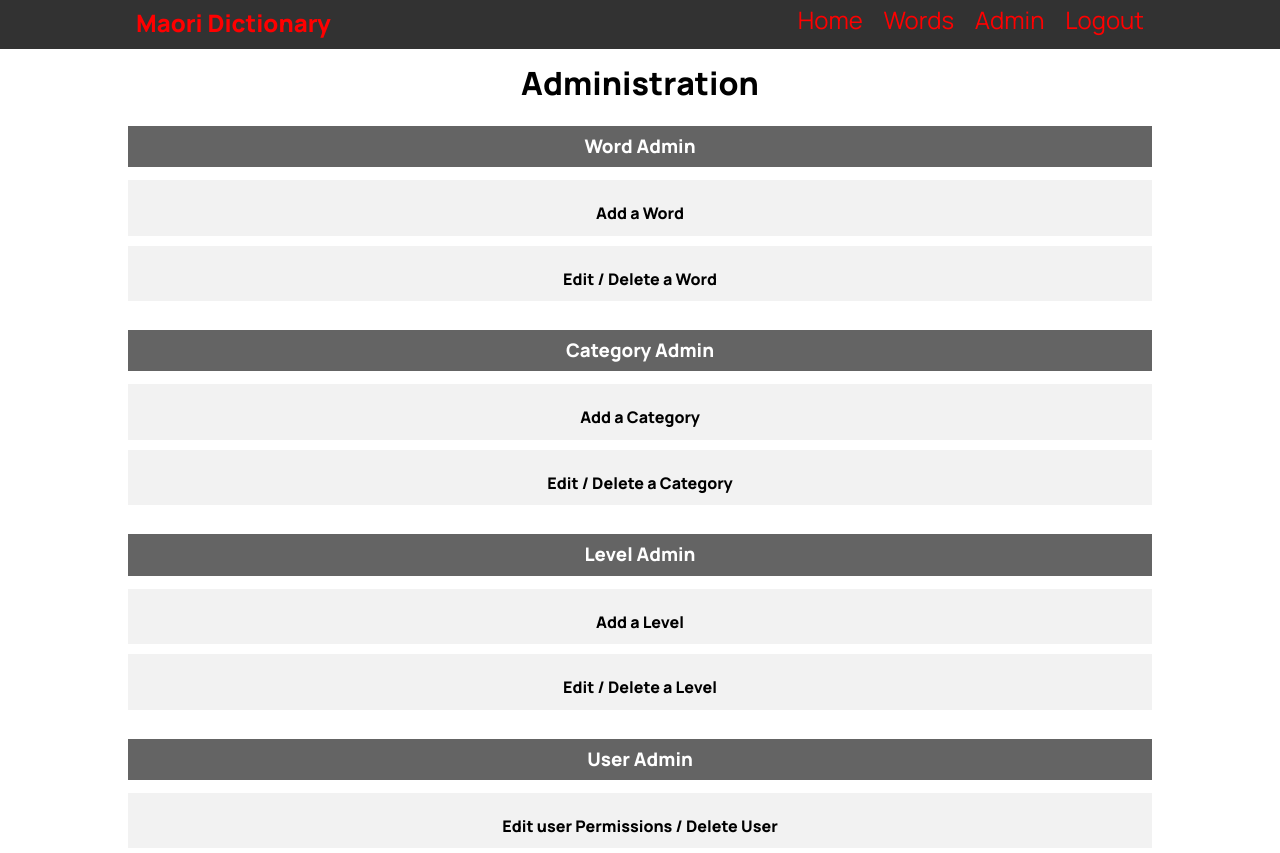
After one commit to DinoBarney63/MaoriDictionaryWebsite, a Flask app: page /admin in a window 1280 px wide. The commit adds this page. Run offline with Flask 3, Linux system fonts and the light colour scheme; a user stored in the database is signed in; data comes from the database, SQL or seed files in the repository; both versions use the stored data as it was after the commit.

Commit message:
Created admin page with collapsable sections

```diff
--- a/app.py
+++ b/app.py
@@ -63,34 +63,28 @@ def render_home():
 @app.route('/word_list/<category_id>_<level_id>')
 def render_word_list(category_id, level_id):
     con = create_connection(DATABASE)
+    cur = con.cursor()
     query = "SELECT id, name FROM category"
-    cur = con.cursor()
     cur.execute(query)
     category_list = cur.fetchall()
     query = "SELECT id, number FROM level"
-    cur = con.cursor()
     cur.execute(query)
     level_list = cur.fetchall()
+
+    category = category_list[int(category_id) - 1][1]
+    level = int(level_id)
     # If there is no filter then we select all the words otherwise we select those with the filter
     if category_id == "0" and level_id == "0":
         query = "SELECT id, maori_word, english_translation, category, level FROM vocab_list"
-        cur = con.cursor()
         cur.execute(query)
     elif category_id != "0" and level_id == "0":
-        category = category_list[int(category_id) - 1][1]
         query = "SELECT id, maori_word, english_translation, category, level FROM vocab_list WHERE category=?"
-        cur = con.cursor()
         cur.execute(query, (category, ))
     elif category_id == "0" and level_id != "0":
-        level = int(level_id)
         query = "SELECT id, maori_word, english_translation, category, level FROM vocab_list WHERE level=?"
-        cur = con.cursor()
         cur.execute(query, (level, ))
     else:
-        category = category_list[int(category_id) - 1][1]
-        level = int(level_id)
         query = "SELECT id, maori_word, english_translation, category, level FROM vocab_list WHERE category=? AND level=?"
-        cur = con.cursor()
         cur.execute(query, (category, level))
     words = cur.fetchall()
     con.close()
@@ -105,8 +99,9 @@ def render_word_list(category_id, level_id):
 @app.route('/individual_word/<word_id>')
 def render_individual_word(word_id):
     con = create_connection(DATABASE)
+    cur = con.cursor()
+    # Get word info
     query = "SELECT * FROM vocab_list WHERE id = ?"
-    cur = con.cursor()
     cur.execute(query, (word_id, ))
     info = cur.fetchall()
     con.close()
@@ -133,22 +128,30 @@ def render_edit_word_information(word_id):
             image_name = "none"
 
         con = create_connection(DATABASE)
+        cur = con.cursor()
         query = "UPDATE vocab_list SET maori_word = ?, english_translation = ?, category = ?, definition = ?, level = ?, last_edited_time = datetime('now','localtime'), last_edited_user = ?, image_name = ? WHERE id = ?"
-        cur = con.cursor()
         cur.execute(query, (maori_word, english_translation, category, definition, level, last_edited_user, image_name, word_id))
         con.commit()
         con.close()
         return redirect('/individual_word/' + word_id)
 
+    con = create_connection(DATABASE)
+    cur = con.cursor()
     # Get word information
-    con = create_connection(DATABASE)
     query = "SELECT * FROM vocab_list WHERE id = ?"
-    cur = con.cursor()
     cur.execute(query, (word_id,))
     word_info = cur.fetchall()
+    # Get categories
+    query = "SELECT * FROM category"
+    cur.execute(query)
+    category_list = cur.fetchall()
+    # Get levels
+    query = "SELECT * FROM level"
+    cur.execute(query)
+    level_list = cur.fetchall()
     con.close()
     word_info = word_info[0]
-    return render_template('edit_word_information.html', page_name='Edit Word ' + word_id, logged_in=is_logged_in(), admin=is_admin(), word_information=word_info)
+    return render_template('edit_word_information.html', page_name='Edit Word ' + word_id, logged_in=is_logged_in(), admin=is_admin(), word_information=word_info, category_list=category_list, level_list=level_list)
 
 
 @app.route('/individual_word/delete_word/<word_id>')
@@ -158,8 +161,8 @@ def render_delete_word(word_id):
 
     # Get word information
     con = create_connection(DATABASE)
+    cur = con.cursor()
     query = "SELECT * FROM vocab_list WHERE id = ?"
-    cur = con.cursor()
     cur.execute(query, (word_id,))
     word_info = cur.fetchall()
     con.close()
@@ -173,13 +176,54 @@ def delete_word_confirm(word_id):
         return redirect('/individual_word/' + word_id)
 
     con = create_connection(DATABASE)
+    cur = con.cursor()
     query = "DELETE FROM vocab_list WHERE id = ?"
-    cur = con.cursor()
     cur.execute(query, (word_id,))
     con.commit()
     con.close()
 
     return redirect("/word_list/0_0")
+
+
+
+@app.route('/admin')
+def render_admin():
+    if not is_admin():
+        return redirect('/')
+    con = create_connection(DATABASE)
+    cur = con.cursor()
+    query = "SELECT id, maori_word, english_translation, category, level FROM vocab_list"
+    cur.execute(query)
+    words = cur.fetchall()
+    query = "SELECT * FROM category"
+    cur.execute(query)
+    categories = cur.fetchall()
+    query = "SELECT * FROM level"
+    cur.execute(query)
+    levels = cur.fetchall()
+    query = "SELECT * FROM user"
+    cur.execute(query)
+    user_list = cur.fetchall()
+    con.close()
+
+    # Reformatting the words to be displayed
+    word_list = []
+    for word in words:
+        word = (word[0], str(word[1]).title(), str(word[2]).title(), str(word[3]).title(), word[4])
+        word_list.append(word)
+    # Reformatting the categories to be displayed
+    category_list = []
+    for category in categories:
+        category = (category[0], str(category[1]).title())
+        category_list.append(category)
+    # Reformatting the levels to be displayed
+    level_list = []
+    for level in levels:
+        level = (level[0], str(level[1]).title())
+        level_list.append(level)
+
+    return render_template("admin.html", page_name='Admin', logged_in=is_logged_in(), admin=is_admin(), word_list=word_list, category_list=category_list, level_list=level_list, user_list=user_list)
+
 
 
 @app.route('/login', methods=['POST', 'GET'])
@@ -190,8 +234,8 @@ def render_login():
         email = request.form['email'].strip().lower()
         password = request.form['password'].strip()
         con = create_connection(DATABASE)
+        cur = con.cursor()
         query = """SELECT id, first_name, last_name, password, role FROM user WHERE email = ?"""
-        cur = con.cursor()
         cur.execute(query, (email,))
         user_data = cur.fetchone()
         con.close()
@@ -245,8 +289,8 @@ def render_signup():
 
         hashed_password = bcrypt.generate_password_hash(password)
         con = create_connection(DATABASE)
+        cur = con.cursor()
         query = "INSERT INTO user (first_name, last_name, email, password, role) VALUES (?, ?, ?, ?, ?)"
-        cur = con.cursor()
 
         try:
             cur.execute(query, (first_name, last_name, email, hashed_password, "User"))
@@ -273,8 +317,8 @@ def render_confirm_school_role(user_id):
 @app.route('/signup_student/<user_id>')
 def signup_student(user_id):
     con = create_connection(DATABASE)
+    cur = con.cursor()
     query = "UPDATE user SET role='Student' WHERE id = ?"
-    cur = con.cursor()
     cur.execute(query, (user_id,))
     con.commit()
     con.close()
@@ -285,8 +329,8 @@ def signup_student(user_id):
 @app.route('/signup_teacher/<user_id>')
 def signup_teacher(user_id):
     con = create_connection(DATABASE)
+    cur = con.cursor()
     query = "UPDATE user SET role='Teacher' WHERE id = ?"
-    cur = con.cursor()
     cur.execute(query, (user_id,))
     con.commit()
     con.close()
--- a/static/MDW.css
+++ b/static/MDW.css
@@ -39,7 +39,7 @@ h2 {
 
 h3, h4{
     text-align: center;
-    margin: 2rem 0 0.5rem 0;
+    margin: 1.5rem 0 0.5rem 0;
 }
 
 nav {
@@ -108,9 +108,38 @@ nav a:hover {
     padding: 0.3rem;
 }
 
-.form-group input {
+.form-group input, .form-group select {
     padding: 0.3rem;
     width: 100%;
+    height: 35px;
+}
+
+.collapsible_header{
+  background-color: #646464;
+  color: white;
+  padding: 10px;
+}
+
+.collapsible {
+  background-color: #f2f2f2;
+  cursor: pointer;
+  padding-bottom: 5px;
+  width: 100%;
+  outline: none;
+  border: none;
+  margin-top: 5px;
+  margin-bottom: 5px;
+}
+
+.active, .collapsible:hover {
+  background-color: #dddddd;
+}
+
+.content {
+  padding: 10px;
+  display: none;
+  overflow: hidden;
+  background-color: #f1f1f1;
 }
 
 table {
@@ -126,7 +155,7 @@ td, th {
 
 #wordlist tr:nth-child(even) {background-color: #f2f2f2;}
 
-#wordlist tr:hover {background-color: #ddd;}
+#wordlist tr:hover {background-color: #dddddd;}
 
 #wordlist th, #filterlist th, #wordinfomation .header {
   padding-top: 12px;
--- /dev/null
+++ b/templates/admin.html
@@ -0,0 +1,67 @@
+{% extends 'base.html' %}
+
+{% block pageheading %}Administration{% endblock %}
+
+{% block main %}
+<div class="container">
+  <h3 class="collapsible_header">Word Admin</h3>
+  <button type="button" class="collapsible"><h4>Add a Word</h4></button>
+  <div class="content">
+    <p>This is where adding words will go</p>
+  </div>
+  <button type="button" class="collapsible"><h4>Edit / Delete a Word</h4></button>
+  <div class="content">
+    <p>Redirect to edit individual word</p>
+    <p>Or put the same thing here</p>
+  </div>
+</div>
+
+<div class="container">
+  <h3 class="collapsible_header">Category Admin</h3>
+  <button type="button" class="collapsible"><h4>Add a Category</h4></button>
+  <div class="content">
+    <p>This is where adding categories will go</p>
+  </div>
+  <button type="button" class="collapsible"><h4>Edit / Delete a Category</h4></button>
+  <div class="content">
+    <p>Same layout as word</p>
+  </div>
+</div>
+
+<div class="container">
+  <h3 class="collapsible_header">Level Admin</h3>
+  <button type="button" class="collapsible"><h4>Add a Level</h4></button>
+  <div class="content">
+    <p>This is where adding levels will go - Probably wont be used</p>
+  </div>
+  <button type="button" class="collapsible"><h4>Edit / Delete a Level</h4></button>
+  <div class="content">
+    <p>Same layout as word</p>
+  </div>
+</div>
+
+<div class="container">
+  <h3 class="collapsible_header">User Admin</h3>
+  <button type="button" class="collapsible"><h4>Edit user Permissions / Delete User</h4></button>
+  <div class="content">
+    <p>Here is where the user stuff will go</p>
+    <p>At the top will be a selector to select what user will be displayed below</p>
+    <table>
+      <tr>
+        <td>First Name</td>
+        <td>Last Name</td>
+      </tr>
+      <tr>
+        <td>Email</td>
+      </tr>
+      <tr>
+        <td>Role</td>
+      </tr>
+      <tr>
+        <td>Edit User Role</td>
+        <td>Delete User</td>
+      </tr>
+    </table>
+  </div>
+</div>
+{% endblock %}
--- a/templates/base.html
+++ b/templates/base.html
@@ -19,7 +19,7 @@
             <a href="/word_list/0_0">Words</a>
             {% if logged_in %}
                 {% if admin %}
-                    <a href="/">Admin</a>
+                    <a href="/admin">Admin</a>
                 {% endif %}
                 <a href="/logout">Logout</a>
                 {% else %}
@@ -38,5 +38,23 @@
         {% endblock %}
     </main>
 </div>
+
+<script>
+  var coll = document.getElementsByClassName("collapsible");
+  var i;
+
+  for (i = 0; i < coll.length; i++) {
+    coll[i].addEventListener("click", function() {
+      this.classList.toggle("active");
+      var content = this.nextElementSibling;
+      if (content.style.display === "block") {
+        content.style.display = "none";
+      } else {
+        content.style.display = "block";
+      }
+    });
+  }
+</script>
+
 </body>
 </html>
```
Also changed, not shown: templates/edit_word_information.html (+22 -2 lines), MaoriDictionary.db.
